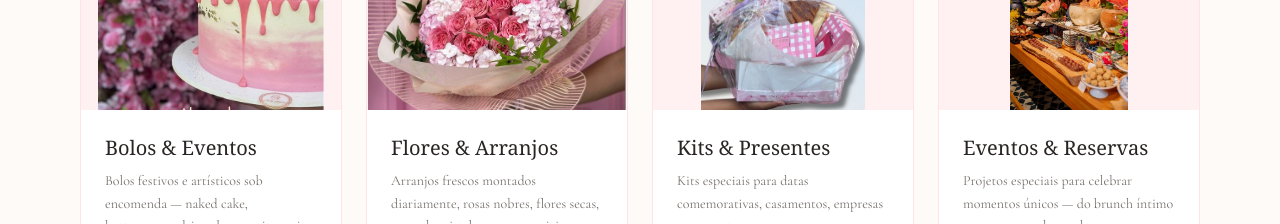
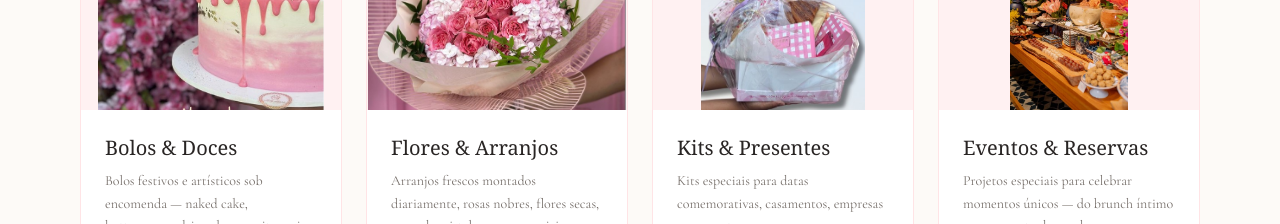
Before and after one commit to murillosezerino/ladylauraatelier, a Next.js app: page / in a window 1280 px wide. Shown: the part 1160-1384 px from the top of the page. Built offline with nearby package versions, Linux system fonts and the light colour scheme.

Commit message:
fix: renomeia Bolos & Doces + remove png eventos

```diff
--- a/app/catalogo/bolos/page.tsx
+++ b/app/catalogo/bolos/page.tsx
@@ -56,7 +56,7 @@ export default function BolosPage() {
           <span>›</span>
           <Link href="/#catalogo" className="hover:text-rose-500 transition-colors">Catálogo</Link>
           <span>›</span>
-          <span className="text-rose-500">Bolos & Eventos</span>
+          <span className="text-rose-500">Bolos & Doces</span>
         </div>
       </div>
 
--- a/components/Products.tsx
+++ b/components/Products.tsx
@@ -5,7 +5,7 @@ import ProductImage from "@/components/ProductImage";
 
 const categorias = [
   {
-    titulo: "Bolos & Eventos",
+    titulo: "Bolos & Doces",
     foto: "/images/bolos/capa-bolos.jpg",
     emoji: "🎂",
     descricao: "Bolos festivos e artísticos sob encomenda — naked cake, buttercream, drip cake, e muito mais. 12 sabores da casa para escolher.",
```
Also changed, not shown: public/images/eventos/capa-eventos.png (deleted).
